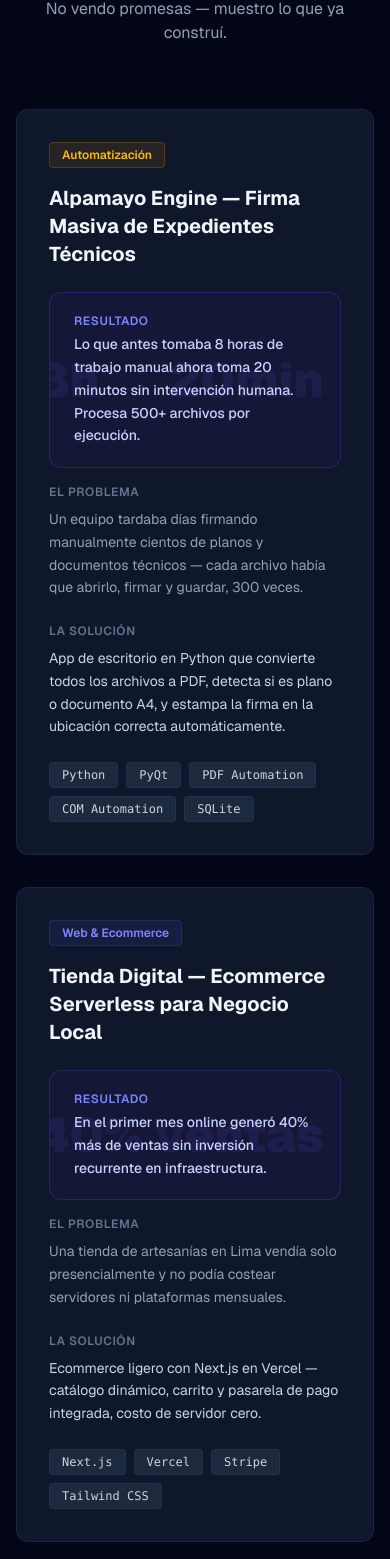
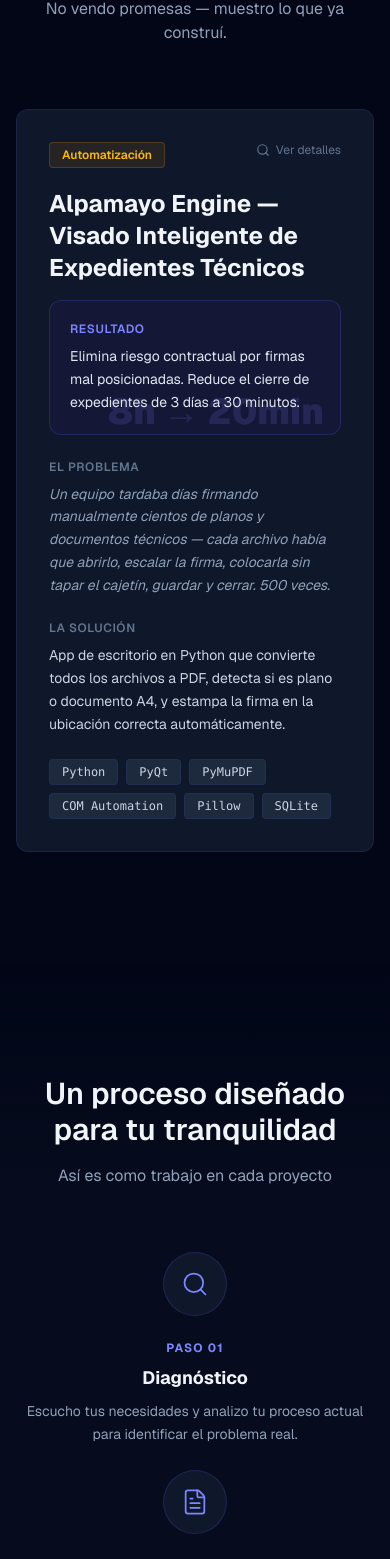
Before and after one commit to rafram96/portafolio, a Next.js app: page / in a window 390 px wide. Shown: the part 4494-6053 px from the top of the page. Built offline with nearby package versions, Linux system fonts and the light colour scheme.

Commit message:
Projects

```diff
--- a/app/sections/Projects.tsx
+++ b/app/sections/Projects.tsx
@@ -1,36 +1,49 @@
-export default function Projects() {
+"use client"
+
+import { useState, useEffect } from "react"
+import { X, Search } from "lucide-react"
+
 const projects = [
   {
     badge: "Automatización",
     badgeColor: "bg-amber-500/10 text-amber-400 border-amber-500/20",
-      title: "Alpamayo Engine — Firma Masiva de Expedientes Técnicos",
+    title: "Alpamayo Engine — Visado Inteligente de Expedientes Técnicos",
     metric: "8h → 20min",
-      result: "Lo que antes tomaba 8 horas de trabajo manual ahora toma 20 minutos sin intervención humana. Procesa 500+ archivos por ejecución.",
-      problem: "Un equipo tardaba días firmando manualmente cientos de planos y documentos técnicos — cada archivo había que abrirlo, firmar y guardar, 300 veces.",
+    problem: "Un equipo tardaba días firmando manualmente cientos de planos y documentos técnicos — cada archivo había que abrirlo, escalar la firma, colocarla sin tapar el cajetín, guardar y cerrar. 500 veces.",
     solution: "App de escritorio en Python que convierte todos los archivos a PDF, detecta si es plano o documento A4, y estampa la firma en la ubicación correcta automáticamente.",
-      stack: ["Python", "PyQt", "PDF Automation", "COM Automation", "SQLite"],
+    result: "Elimina riesgo contractual por firmas mal posicionadas. Reduce el cierre de expedientes de 3 días a 30 minutos.",
+    stack: ["Python", "PyQt", "PyMuPDF", "COM Automation", "Pillow", "SQLite"],
+    detail: {
+      features: [
+        "Backup automático del expediente original antes de procesar",
+        "Detección de geometría PDF + orientación del membrete",
+        "Algoritmo de búsqueda de espacio blanco (collision avoidance)",
+        "Escalado vectorial dinámico según formato (A0 → +300%)",
+        "Multi-firma por documento (Gerente + Jefe + Especialista)",
+        "Modo batch con lazy loading para archivos >1GB",
+        "Logs de auditoría: qué se firmó, cuándo, con qué firma",
+      ],
+      fullSolution: [
+        "Escaneo recursivo de carpetas del proyecto",
+        "Conversión silenciosa de DOCX/XLSX a PDF vía COM Automation",
+        "Detección automática del tipo de documento — plano vs A4",
+        "Escalado proporcional de firma según tamaño de página",
+        "Análisis del cuadrante inferior derecho para evitar tapar el cajetín",
+        "Estampado vectorial manteniendo transparencia",
+        "Reporte de trazabilidad con cada archivo procesado",
+      ],
+      businessValue: "Elimina riesgo contractual por firmas mal posicionadas. Reduce tiempo de cierre de expedientes de 3 días a 30 minutos. Garantiza que 500+ documentos queden correctamente visados sin supervisión.",
     },
-    {
-      badge: "Web & Ecommerce",
-      badgeColor: "bg-indigo-500/10 text-indigo-400 border-indigo-500/20",
-      title: "Tienda Digital — Ecommerce Serverless para Negocio Local",
-      metric: "+40% ventas",
-      result: "En el primer mes online generó 40% más de ventas sin inversión recurrente en infraestructura.",
-      problem: "Una tienda de artesanías en Lima vendía solo presencialmente y no podía costear servidores ni plataformas mensuales.",
-      solution: "Ecommerce ligero con Next.js en Vercel — catálogo dinámico, carrito y pasarela de pago integrada, costo de servidor cero.",
-      stack: ["Next.js", "Vercel", "Stripe", "Tailwind CSS"],
-    },
-    {
-      badge: "IA",
-      badgeColor: "bg-purple-500/10 text-purple-400 border-purple-500/20",
-      title: "Asistente IA — Atención al Cliente Automatizada 24/7",
-      metric: "−70% consultas",
-      result: "Redujo en 70% las consultas manuales. El equipo ahora solo atiende casos complejos que realmente necesitan atención humana.",
-      problem: "Una notaría recibía cientos de consultas repetitivas por WhatsApp y email — el equipo perdía horas respondiendo siempre lo mismo.",
-      solution: "Chatbot con LLM local (Ollama) conectado a WhatsApp vía n8n, entrenado con documentos y procedimientos reales de la notaría.",
-      stack: ["Ollama", "n8n", "Python", "FastAPI", "WhatsApp API"],
   },
 ]
+
+export default function Projects() {
+  const [selected, setSelected] = useState<typeof projects[0] | null>(null)
+
+  useEffect(() => {
+    document.body.style.overflow = selected ? "hidden" : ""
+    return () => { document.body.style.overflow = "" }
+  }, [selected])
 
   return (
     <section id="proyectos" className="py-28">
@@ -45,37 +58,54 @@ export default function Projects() {
         <div className="flex flex-col gap-8">
           {projects.map((project, i) => (
             <div key={i} className="card p-8 md:p-10">
-              {/* Badge + título */}
-              <span className={`inline-block text-xs font-semibold px-3 py-1 rounded border mb-4 ${project.badgeColor}`}>
+              {/* Header */}
+              <div className="flex items-start justify-between gap-4 mb-5">
+                <span className={`inline-block text-xs font-semibold px-3 py-1 rounded border ${project.badgeColor}`}>
                   {project.badge}
                 </span>
-              <h3 className="text-xl md:text-2xl font-bold text-slate-100 mb-6">
+                <button
+                  onClick={() => setSelected(project)}
+                  className="flex items-center gap-1.5 text-xs text-slate-500 hover:text-indigo-400 transition cursor-pointer"
+                >
+                  <Search className="w-3.5 h-3.5" />
+                  Ver detalles
+                </button>
+              </div>
+
+              <h3 className="text-2xl font-bold text-slate-100 mb-4">
                 {project.title}
               </h3>
 
               {/* Resultado destacado */}
-              <div className="relative rounded-xl bg-indigo-950/40 border border-indigo-500/20 px-6 py-5 mb-4 overflow-hidden">
-                <span
-                  aria-hidden="true"
-                  className="absolute right-4 top-1/2 -translate-y-1/2 text-5xl md:text-7xl font-black text-indigo-500/10 select-none pointer-events-none leading-none whitespace-nowrap"
-                >
-                  {project.metric}
-                </span>
-                <p className="text-xs font-semibold text-indigo-400 uppercase tracking-wider mb-1">Resultado</p>
-                <p className="text-indigo-200 text-sm md:text-base leading-relaxed font-medium relative z-10">
+              <div className="relative bg-indigo-950/40 border border-indigo-500/20 rounded-xl p-5 mb-6 overflow-hidden">
+                <p className="text-xs font-semibold text-indigo-400 uppercase tracking-wider mb-2">
+                  Resultado
+                </p>
+                <p className="text-slate-200 text-sm leading-relaxed relative z-10">
                   {project.result}
                 </p>
+                <span className="absolute right-4 bottom-1 text-4xl font-black text-indigo-400/15 select-none leading-none">
+                  {project.metric.split("|")[0].trim()}
+                </span>
               </div>
 
-              {/* Problema + Solución */}
+              {/* Problema / Solución */}
               <div className="grid grid-cols-1 md:grid-cols-2 gap-6 mb-6">
                 <div>
-                  <p className="text-xs font-semibold text-slate-500 uppercase tracking-wider mb-2">El problema</p>
-                  <p className="text-slate-400 text-sm leading-relaxed">{project.problem}</p>
+                  <p className="text-xs font-semibold text-slate-500 uppercase tracking-wider mb-2">
+                    El problema
+                  </p>
+                  <p className="text-slate-400 text-sm leading-relaxed italic">
+                    {project.problem}
+                  </p>
                 </div>
                 <div>
-                  <p className="text-xs font-semibold text-slate-500 uppercase tracking-wider mb-2">La solución</p>
-                  <p className="text-slate-300 text-sm leading-relaxed">{project.solution}</p>
+                  <p className="text-xs font-semibold text-slate-500 uppercase tracking-wider mb-2">
+                    La solución
+                  </p>
+                  <p className="text-slate-300 text-sm leading-relaxed">
+                    {project.solution}
+                  </p>
                 </div>
               </div>
 
@@ -91,6 +121,91 @@ export default function Projects() {
           ))}
         </div>
       </div>
+
+      {/* Modal */}
+      {selected && (
+        <div
+          className="fixed inset-0 z-50 flex items-center justify-center p-4 bg-black/70 backdrop-blur-sm"
+          onClick={() => setSelected(null)}
+        >
+          <div
+            className="relative bg-slate-900 border border-indigo-500/20 rounded-2xl max-w-2xl w-full max-h-[85vh] overflow-y-auto p-8"
+            onClick={(e) => e.stopPropagation()}
+          >
+            {/* Cerrar */}
+            <button
+              onClick={() => setSelected(null)}
+              className="absolute top-4 right-4 text-slate-500 hover:text-slate-200 transition"
+            >
+              <X className="w-5 h-5" />
+            </button>
+
+            {/* Badge + Título */}
+            <span className={`inline-block text-xs font-semibold px-3 py-1 rounded border mb-4 ${selected.badgeColor}`}>
+              {selected.badge}
+            </span>
+            <h3 className="text-xl font-bold text-slate-100 mb-6">
+              {selected.title}
+            </h3>
+
+            {/* Solución completa */}
+            <div className="mb-6">
+              <p className="text-xs font-semibold text-slate-500 uppercase tracking-wider mb-3">
+                Cómo funciona
+              </p>
+              <ul className="flex flex-col gap-2">
+                {selected.detail.fullSolution.map((step, i) => (
+                  <li key={i} className="flex items-start gap-2 text-slate-300 text-sm">
+                    <span className="text-indigo-400 font-mono text-xs mt-0.5 shrink-0">
+                      0{i + 1}
+                    </span>
+                    {step}
+                  </li>
+                ))}
+              </ul>
+            </div>
+
+            {/* Features */}
+            <div className="mb-6">
+              <p className="text-xs font-semibold text-slate-500 uppercase tracking-wider mb-3">
+                Características técnicas
+              </p>
+              <ul className="flex flex-col gap-2">
+                {selected.detail.features.map((f, i) => (
+                  <li key={i} className="flex items-start gap-2 text-slate-300 text-sm">
+                    <span className="text-indigo-400 mt-0.5 shrink-0">→</span>
+                    {f}
+                  </li>
+                ))}
+              </ul>
+            </div>
+
+            {/* Business value */}
+            <div className="bg-indigo-950/40 border border-indigo-500/20 rounded-xl p-4 mb-6">
+              <p className="text-xs font-semibold text-indigo-400 uppercase tracking-wider mb-2">
+                Valor de negocio
+              </p>
+              <p className="text-slate-300 text-sm leading-relaxed">
+                {selected.detail.businessValue}
+              </p>
+            </div>
+
+            {/* Stack */}
+            <div>
+              <p className="text-xs font-semibold text-slate-500 uppercase tracking-wider mb-3">
+                Stack
+              </p>
+              <div className="flex flex-wrap gap-2">
+                {selected.stack.map((tech, j) => (
+                  <span key={j} className="bg-slate-800 text-slate-300 font-mono text-xs px-3 py-1 rounded border border-indigo-500/10">
+                    {tech}
+                  </span>
+                ))}
+              </div>
+            </div>
+          </div>
+        </div>
+      )}
     </section>
   )
 }
```
Lines whose indentation alone changed are shown as unchanged.
